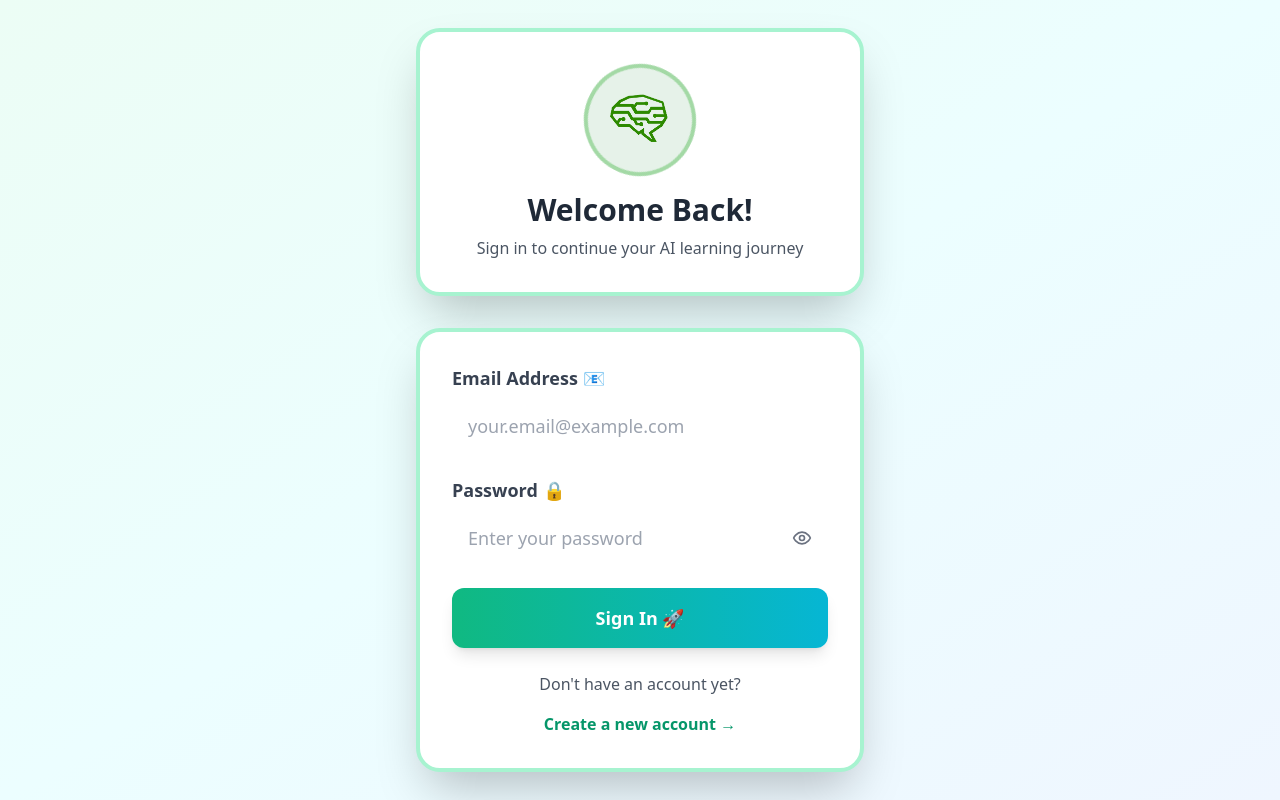
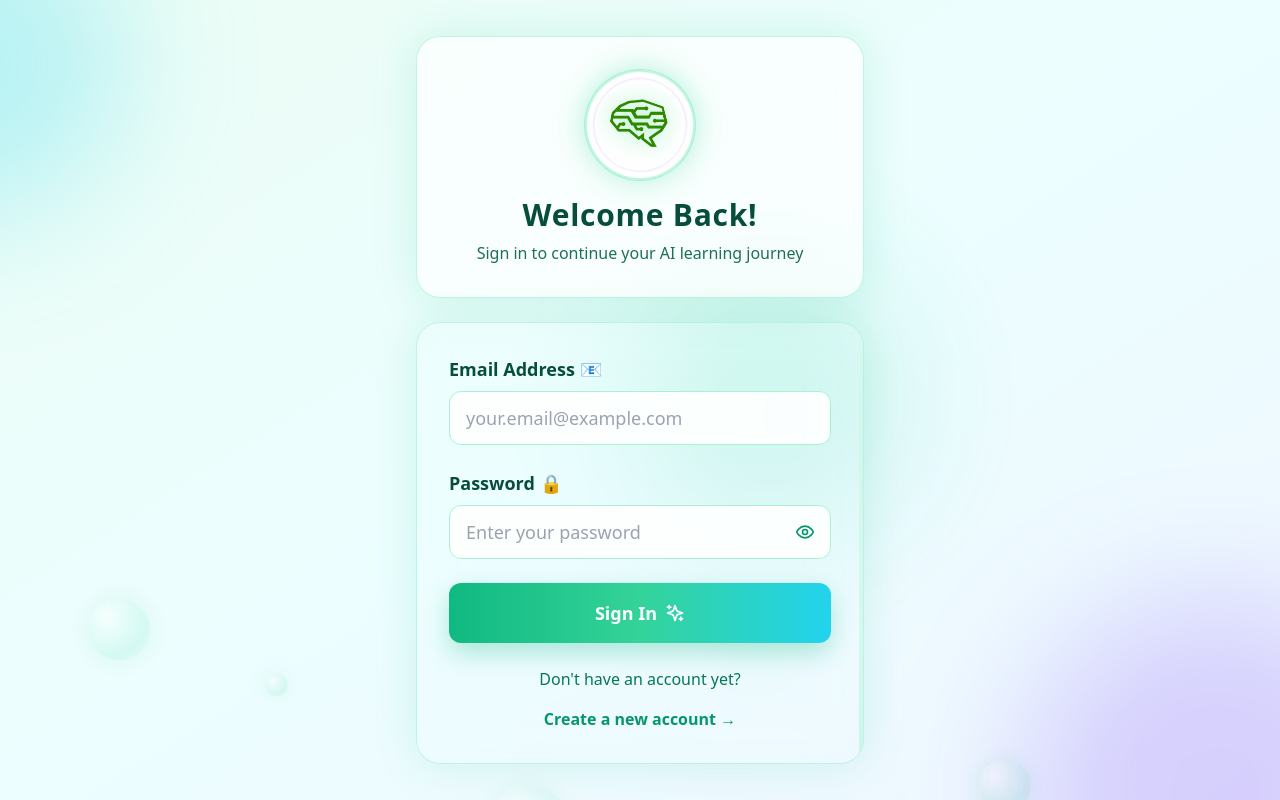
Before and after one commit to srigan-s/MiniAIWebApp, a React (Vite) app: page / in a window 1280 px wide. Built offline with nearby package versions, Linux system fonts and the light colour scheme.

Commit message:
Lighten login theme and add floating bubble background

```diff
--- a/src/App.tsx
+++ b/src/App.tsx
@@ -8,6 +8,44 @@ import Dashboard from './components/Dashboard';
 import LessonModule from './components/LessonModule';
 import MiniGame from './components/MiniGame';
 import Header from './components/Header';
+
+const FloatingBubbles = () => (
+  <>
+    <div className="pointer-events-none fixed inset-0 overflow-hidden z-0">
+      <span className="bubble bubble-one"></span>
+      <span className="bubble bubble-two"></span>
+      <span className="bubble bubble-three"></span>
+      <span className="bubble bubble-four"></span>
+      <span className="bubble bubble-five"></span>
+      <span className="bubble bubble-six"></span>
+    </div>
+    <style>{`
+      .bubble {
+        position: absolute;
+        bottom: -120px;
+        border-radius: 9999px;
+        background: radial-gradient(circle at 30% 30%, rgba(255,255,255,0.75), rgba(52,211,153,0.2) 65%, rgba(16,185,129,0.08));
+        backdrop-filter: blur(2px);
+        border: 1px solid rgba(255,255,255,0.4);
+        box-shadow: 0 0 24px rgba(16,185,129,0.15);
+        animation: bubble-float linear infinite;
+      }
+      .bubble-one { left: 6%; width: 64px; height: 64px; animation-duration: 19s; }
+      .bubble-two { left: 20%; width: 24px; height: 24px; animation-duration: 14s; animation-delay: 2s; }
+      .bubble-three { left: 38%; width: 80px; height: 80px; animation-duration: 23s; animation-delay: 4s; }
+      .bubble-four { left: 57%; width: 34px; height: 34px; animation-duration: 16s; animation-delay: 1s; }
+      .bubble-five { left: 76%; width: 56px; height: 56px; animation-duration: 21s; animation-delay: 3s; }
+      .bubble-six { left: 90%; width: 28px; height: 28px; animation-duration: 15s; animation-delay: 5s; }
+
+      @keyframes bubble-float {
+        0% { transform: translateY(0) translateX(0) scale(0.95); opacity: 0; }
+        10% { opacity: 0.75; }
+        50% { transform: translateY(-56vh) translateX(18px) scale(1); opacity: 0.5; }
+        100% { transform: translateY(-120vh) translateX(-20px) scale(1.08); opacity: 0; }
+      }
+    `}</style>
+  </>
+);
 
 function App() {
   const [currentView, setCurrentView] = useState<'login' | 'onboarding' | 'dashboard' | 'lesson' | 'game'>('login');
@@ -71,7 +109,8 @@ function App() {
 
   if (currentView === 'login') {
     return (
-      <div className="min-h-screen bg-gradient-to-br from-emerald-50 via-cyan-50 to-blue-50">
+      <div className="relative min-h-screen bg-gradient-to-br from-emerald-50 via-cyan-50 to-blue-50">
+        <FloatingBubbles />
         <LoginForm
           onLogin={handleLogin}
           onGoToSignup={handleGoToSignup}
@@ -82,7 +121,8 @@ function App() {
 
   if (currentView === 'onboarding') {
     return (
-      <div className="min-h-screen bg-gradient-to-br from-emerald-50 via-cyan-50 to-blue-50">
+      <div className="relative min-h-screen bg-gradient-to-br from-emerald-50 via-cyan-50 to-blue-50">
+        <FloatingBubbles />
         <OnboardingFlow onComplete={handleOnboardingComplete} />
       </div>
     );
@@ -91,10 +131,11 @@ function App() {
   return (
     <UserProvider initialUser={user}>
       <GameProvider>
-        <div className="min-h-screen bg-gradient-to-br from-emerald-50 via-cyan-50 to-blue-50">
+        <div className="relative min-h-screen bg-gradient-to-br from-emerald-50 via-cyan-50 to-blue-50">
+          <FloatingBubbles />
           <Header onBackToDashboard={handleBackToDashboard} showBackButton={currentView !== 'dashboard'} onLogout={handleLogout} />
 
-          <main className="container mx-auto px-4 py-8">
+          <main className="container mx-auto px-4 py-8 relative z-10">
             {currentView === 'dashboard' && (
               <Dashboard
                 onStartLesson={handleStartLesson}
--- a/src/components/LoginForm.tsx
+++ b/src/components/LoginForm.tsx
@@ -1,5 +1,5 @@
 import React, { useState } from 'react';
-import { AlertCircle, Eye, EyeOff } from 'lucide-react';
+import { AlertCircle, Eye, EyeOff, Sparkles } from 'lucide-react';
 
 interface LoginFormProps {
   onLogin: (email: string, password: string) => boolean;
@@ -36,36 +36,42 @@ const LoginForm: React.FC<LoginFormProps> = ({ onLogin, onGoToSignup }) => {
   };
 
   return (
-    <div className="min-h-screen flex items-center justify-center p-4">
-      <div className="w-full max-w-md">
-        {/* Header Section */}
-        <div className="bg-white rounded-3xl shadow-2xl p-8 border-4 border-emerald-200 mb-8">
+    <div className="relative min-h-screen flex items-center justify-center p-4 overflow-hidden z-10">
+      <div className="pointer-events-none absolute inset-0">
+        <div className="absolute left-[-15%] top-[-10%] h-80 w-80 rounded-full bg-cyan-400/25 blur-3xl animate-float-slow"></div>
+        <div className="absolute right-[-10%] bottom-[-20%] h-96 w-96 rounded-full bg-violet-500/25 blur-3xl animate-float-delay"></div>
+        <div className="absolute left-1/2 top-1/3 h-64 w-64 -translate-x-1/2 rounded-full bg-emerald-400/20 blur-3xl animate-pulse-glow"></div>
+      </div>
+
+      <div className="relative w-full max-w-md z-10">
+        <div className="bg-white/70 backdrop-blur-xl rounded-3xl shadow-[0_0_45px_rgba(16,185,129,0.16)] p-8 border border-emerald-200/70 mb-6 animate-rise-in">
           <div className="text-center">
-            <div className="relative w-28 h-28 mx-auto mb-4 flex items-center justify-center rounded-full bg-[#E6F2E9]">
-              <div className="absolute inset-0 rounded-full border-4 border-[#A3D9A5] animate-spin-fast"></div>
+            <div className="relative w-28 h-28 mx-auto mb-4 flex items-center justify-center rounded-full bg-white/80 border border-emerald-300/60 shadow-[0_0_30px_rgba(52,211,153,0.35)]">
+              <div className="absolute inset-0 rounded-full border-2 border-emerald-300/45 animate-spin-slow"></div>
+              <div className="absolute inset-2 rounded-full border border-fuchsia-300/40 animate-spin-reverse"></div>
               <img
                 src="/images/miniAiElement.png"
                 alt="MiniAI Logo"
-                className="relative w-20 h-20 object-contain"
+                className="relative w-20 h-20 object-contain drop-shadow-[0_0_12px_rgba(74,222,128,0.6)]"
               />
             </div>
-            <h1 className="text-3xl font-bold text-gray-800 mb-2">Welcome Back!</h1>
-            <p className="text-gray-600">Sign in to continue your AI learning journey</p>
+            <h1 className="text-3xl font-bold text-emerald-900 mb-2 tracking-wide">Welcome Back!</h1>
+            <p className="text-emerald-800/90">Sign in to continue your AI learning journey</p>
           </div>
         </div>
 
-        {/* Login Form */}
-        <div className="bg-white rounded-3xl shadow-2xl p-8 border-4 border-emerald-200">
-          <form onSubmit={handleSubmit} className="space-y-6">
+        <div className="relative bg-white/72 backdrop-blur-xl rounded-3xl shadow-[0_0_45px_rgba(16,185,129,0.14)] p-8 border border-emerald-200/70 overflow-hidden animate-rise-in-delay">
+          <div className="absolute inset-0 opacity-35 bg-[linear-gradient(120deg,transparent_0%,#6ee7b7_50%,transparent_100%)] animate-scan"></div>
+          <form onSubmit={handleSubmit} className="relative space-y-6">
             {error && (
-              <div className="bg-red-50 border-2 border-red-200 rounded-xl p-4 flex items-center space-x-3">
-                <AlertCircle className="w-5 h-5 text-red-500" />
-                <p className="text-red-700">{error}</p>
+              <div className="bg-rose-50/90 border border-rose-200 rounded-xl p-4 flex items-center space-x-3 text-rose-700">
+                <AlertCircle className="w-5 h-5 text-rose-300" />
+                <p>{error}</p>
               </div>
             )}
 
             <div>
-              <label htmlFor="email" className="block text-lg font-semibold text-gray-700 mb-2">
+              <label htmlFor="email" className="block text-lg font-semibold text-emerald-900 mb-2">
                 Email Address 📧
               </label>
               <input
@@ -73,14 +79,14 @@ const LoginForm: React.FC<LoginFormProps> = ({ onLogin, onGoToSignup }) => {
                 id="email"
                 value={formData.email}
                 onChange={(e) => setFormData(prev => ({ ...prev, email: e.target.value }))}
-                className="w-full px-4 py-3 border-3 border-gray-200 rounded-xl focus:border-emerald-400 focus:outline-none text-lg transition-all duration-200"
+                className="w-full px-4 py-3 border border-emerald-200 bg-white/90 text-emerald-900 rounded-xl focus:border-emerald-400 focus:outline-none focus:shadow-[0_0_18px_rgba(16,185,129,0.24)] text-lg transition-all duration-300"
                 placeholder="your.email@example.com"
                 required
               />
             </div>
 
             <div>
-              <label htmlFor="password" className="block text-lg font-semibold text-gray-700 mb-2">
+              <label htmlFor="password" className="block text-lg font-semibold text-emerald-900 mb-2">
                 Password 🔒
               </label>
               <div className="relative">
@@ -89,7 +95,7 @@ const LoginForm: React.FC<LoginFormProps> = ({ onLogin, onGoToSignup }) => {
                   id="password"
                   value={formData.password}
                   onChange={(e) => setFormData(prev => ({ ...prev, password: e.target.value }))}
-                  className="w-full px-4 py-3 pr-12 border-3 border-gray-200 rounded-xl focus:border-emerald-400 focus:outline-none text-lg transition-all duration-200"
+                  className="w-full px-4 py-3 pr-12 border border-emerald-200 bg-white/90 text-emerald-900 rounded-xl focus:border-emerald-400 focus:outline-none focus:shadow-[0_0_18px_rgba(16,185,129,0.24)] text-lg transition-all duration-300"
                   placeholder="Enter your password"
                   required
                 />
@@ -97,7 +103,7 @@ const LoginForm: React.FC<LoginFormProps> = ({ onLogin, onGoToSignup }) => {
                   type="button"
                   onClick={() => setShowPassword((prev) => !prev)}
                   aria-label={showPassword ? 'Hide password' : 'Show password'}
-                  className="absolute inset-y-0 right-0 flex items-center px-4 text-gray-500 hover:text-emerald-600 transition-colors duration-200"
+                  className="absolute inset-y-0 right-0 flex items-center px-4 text-emerald-600 hover:text-emerald-700 transition-colors duration-200"
                 >
                   {showPassword ? <EyeOff className="w-5 h-5" /> : <Eye className="w-5 h-5" />}
                 </button>
@@ -107,14 +113,18 @@ const LoginForm: React.FC<LoginFormProps> = ({ onLogin, onGoToSignup }) => {
             <button
               type="submit"
               disabled={isLoading}
-              className="w-full bg-gradient-to-r from-emerald-500 to-cyan-500 text-white py-4 rounded-xl font-bold text-lg hover:from-emerald-600 hover:to-cyan-600 transition-all duration-200 hover:scale-105 shadow-lg disabled:opacity-50 disabled:cursor-not-allowed"
+              className="w-full relative overflow-hidden bg-gradient-to-r from-emerald-500 via-emerald-400 to-cyan-400 text-white py-4 rounded-xl font-bold text-lg hover:scale-[1.02] transition-all duration-300 shadow-[0_10px_24px_rgba(16,185,129,0.3)] disabled:opacity-50 disabled:cursor-not-allowed"
             >
-              {isLoading ? 'Signing In...' : 'Sign In 🚀'}
+              <span className="relative z-10 inline-flex items-center gap-2">
+                {isLoading ? 'Signing In...' : 'Sign In'}
+                <Sparkles className="w-5 h-5" />
+              </span>
+              <span className="absolute inset-0 bg-[linear-gradient(120deg,transparent_20%,rgba(255,255,255,0.35)_50%,transparent_80%)] animate-button-shimmer"></span>
             </button>
           </form>
 
-          <div className="mt-6 text-center">
-            <p className="text-gray-600 mb-4">Don't have an account yet?</p>
+          <div className="relative mt-6 text-center">
+            <p className="text-emerald-700 mb-4">Don't have an account yet?</p>
             <button
               onClick={onGoToSignup}
               className="text-emerald-600 font-semibold hover:text-emerald-700 transition-colors duration-200"
@@ -126,13 +136,47 @@ const LoginForm: React.FC<LoginFormProps> = ({ onLogin, onGoToSignup }) => {
       </div>
 
       <style>{`
-        @keyframes spin-fast {
+        @keyframes spin-slow {
           0% { transform: rotate(0deg); }
           100% { transform: rotate(360deg); }
         }
-        .animate-spin-fast {
-          animation: spin-fast 3s linear infinite;
+        @keyframes spin-reverse {
+          0% { transform: rotate(360deg); }
+          100% { transform: rotate(0deg); }
         }
+        @keyframes float-slow {
+          0%, 100% { transform: translateY(0px); }
+          50% { transform: translateY(-24px); }
+        }
+        @keyframes float-delay {
+          0%, 100% { transform: translateY(0px); }
+          50% { transform: translateY(20px); }
+        }
+        @keyframes pulse-glow {
+          0%, 100% { opacity: 0.4; transform: scale(0.9); }
+          50% { opacity: 0.9; transform: scale(1.08); }
+        }
+        @keyframes rise-in {
+          from { opacity: 0; transform: translateY(16px); }
+          to { opacity: 1; transform: translateY(0); }
+        }
+        @keyframes scan {
+          0% { transform: translateX(-120%); }
+          100% { transform: translateX(120%); }
+        }
+        @keyframes button-shimmer {
+          0% { transform: translateX(-130%); }
+          100% { transform: translateX(130%); }
+        }
+        .animate-spin-slow { animation: spin-slow 10s linear infinite; }
+        .animate-spin-reverse { animation: spin-reverse 7s linear infinite; }
+        .animate-float-slow { animation: float-slow 8s ease-in-out infinite; }
+        .animate-float-delay { animation: float-delay 10s ease-in-out infinite; }
+        .animate-pulse-glow { animation: pulse-glow 9s ease-in-out infinite; }
+        .animate-rise-in { animation: rise-in 0.65s ease-out forwards; }
+        .animate-rise-in-delay { animation: rise-in 0.8s ease-out forwards; }
+        .animate-scan { animation: scan 6s linear infinite; }
+        .animate-button-shimmer { animation: button-shimmer 2.8s linear infinite; }
       `}</style>
     </div>
   );
```
